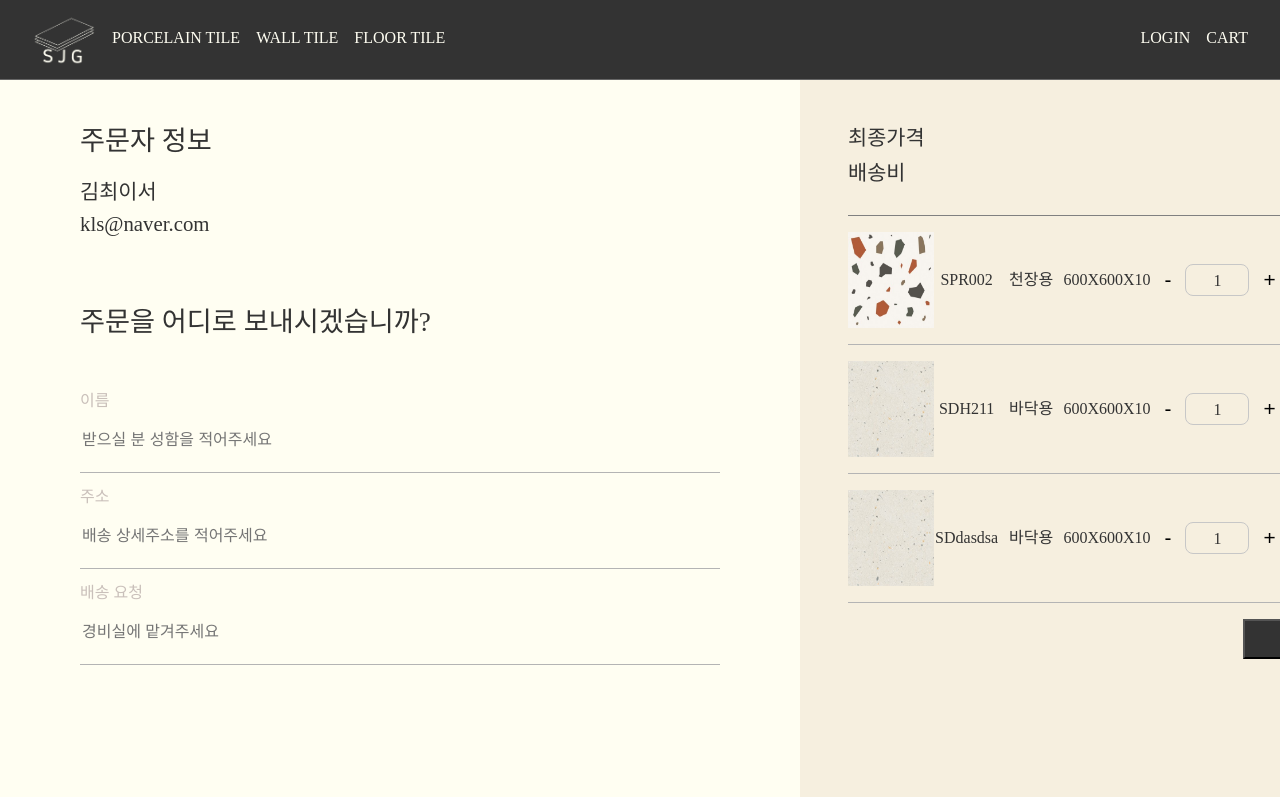
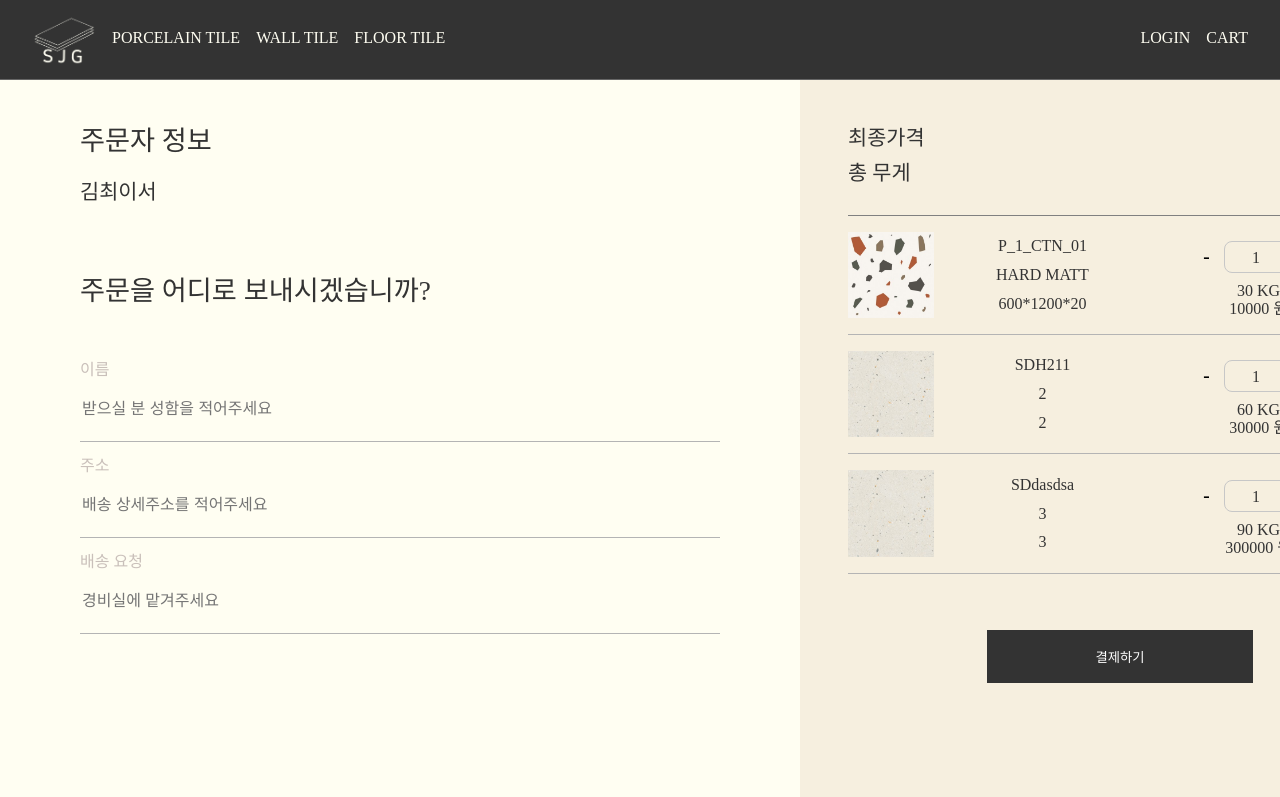
Before and after one commit to wecode-bootcamp-korea/47-1st-SujeongGwa-frontend, a React app: page /order in a window 1280 px wide. Shown: the top 797 px of the page. Built offline with nearby package versions, Linux system fonts and the light colour scheme.

Commit message:
add: 수량변경 및 결제 버튼 기능 구현

```diff
--- a/public/data/order.json
+++ b/public/data/order.json
@@ -1,34 +1,35 @@
 {
-  "item": [
+  "data": [
     {
-      "id": "1",
-      "name": "SPR002",
-      "size": "600X600X10",
+      "id": "363",
+      "sub_category_id": "600*1200*20",
+      "surface_type_id": "HARD MATT",
+      "name": "P_1_CTN_01",
       "weight": "30",
       "type": "천장용",
-      "price": "10000",
-      "count": "5",
-      "imageUrl": "images/6.jpg"
+      "price": "10000.00",
+      "sell_counts": "5",
+      "image_url": "images/6.jpg"
     },
     {
       "id": "2",
+      "sub_category_id": 2,
+      "surface_type_id": 2,
       "name": "SDH211",
-      "size": "600X600X10",
       "weight": "60",
-      "type": "바닥용",
-      "price": "30000",
-      "count": "3",
-      "imageUrl": "images/11.jpg"
+      "price": "30000.00",
+      "sell_counts": "3",
+      "image_url": "images/11.jpg"
     },
     {
       "id": "3",
+      "sub_category_id": 3,
+      "surface_type_id": 3,
       "name": "SDdasdsa",
-      "size": "600X600X10",
       "weight": "90",
-      "type": "바닥용",
-      "price": "300000",
-      "count": "7",
-      "imageUrl": "images/11.jpg"
+      "price": "300000.00",
+      "sell_counts": "7",
+      "image_url": "images/11.jpg"
     }
   ]
 }
--- a/src/pages/Order/Order.js
+++ b/src/pages/Order/Order.js
@@ -1,6 +1,7 @@
 import React, { useState, useEffect } from 'react';
 import './Order.scss';
 import Count from '../../components/Count/Count';
+import { useNavigate } from 'react-router-dom';
 
 const Order = () => {
   const [items, setItems] = useState([]);
@@ -8,15 +9,16 @@ const Order = () => {
   const [users, setUsers] = useState([]);
   const [weights, setTotalWeight] = useState(0);
   const [prices, setTotalPrice] = useState(0);
+  const navigate = useNavigate();
 
   useEffect(() => {
     fetch('./data/order.json')
       .then(res => res.json())
       .then(data => {
-        setItems(data.item);
-        setOriginalItems(data.item);
-        setTotalWeight(calculateTotalWeight(data.item));
-        setTotalPrice(calculateTotalPrice(data.item));
+        setItems(data.data);
+        setOriginalItems(data.data);
+        setTotalWeight(calculateTotalWeight(data.data));
+        setTotalPrice(calculateTotalPrice(data.data));
       });
   }, []);
 
@@ -47,11 +49,47 @@ const Order = () => {
   };
 
   const calculateTotalWeight = items => {
-    return items.reduce((total, item) => total + item.weight, 0);
+    return items.reduce((total, item) => total + Number(item.weight), 0);
   };
 
   const calculateTotalPrice = items => {
     return items.reduce((total, item) => total + Number(item.price), 0);
+  };
+
+  const [inputValues, setInputValues] = useState({});
+  const handleInputValue = e => {
+    const { name, value } = e.target;
+    setInputValues(prevValues => ({
+      ...prevValues,
+      [name]: value,
+    }));
+  };
+  const totalWeight = weights;
+  const showAlert = totalWeight > 1000;
+
+  //post요청시
+  const postProduct = () => {
+    fetch('api/oder/주문번호', {
+      method: 'POST',
+      headers: {
+        'Content-Type': 'application/json;charset=utf-8',
+      },
+      body: JSON.stringify({
+        address: inputValues.address,
+        total_price: prices,
+        total_weight: weights,
+      }),
+    })
+      .then(res => {
+        return res.json();
+      })
+      .then(data => {
+        if (data.message === 'CREATE_USER_SUCCESS!') {
+          navigate('/orderResult');
+        } else if (data.message === '백엔드 메세지') {
+          alert('구매에 실패하였습니다.');
+        }
+      });
   };
 
   return (
@@ -60,23 +98,28 @@ const Order = () => {
         <div className="buyerInfo" key={el.id}>
           <h1>주문자 정보</h1>
           <p className="userInfo"> {el.name} </p>
-          <p className="userInfo"> {el.email}</p>
           <div className="shippingAddress">
             <h2>주문을 어디로 보내시겠습니까?</h2>
             <div className="orderTypeName"> 이름</div>
             <input
               className="name input"
+              name="name"
               placeholder="받으실 분 성함을 적어주세요"
+              onChange={handleInputValue}
             />
             <div className="orderTypeName">주소</div>
             <input
               className="address input"
               placeholder="배송 상세주소를 적어주세요"
+              name="address"
+              onChange={handleInputValue}
             />
             <div className="orderTypeName">배송 요청</div>
             <input
               className="detailAddress input"
               placeholder="경비실에 맡겨주세요"
+              name="memo"
+              onChange={handleInputValue}
             />
           </div>
         </div>
@@ -85,30 +128,32 @@ const Order = () => {
         <div className="payBox">
           <div className="indexBox">
             <p className="resultText"> 최종가격</p>
-            <p className="resultText"> 배송비</p>
+            <p className="resultText"> 총 무게</p>
           </div>
           <div className="final">
             <p className="resultText">{prices} 원</p>
-            <p className="resultText">0 원</p>
+            <p className="resultText">{weights} KG</p>
           </div>
         </div>
         {items.map(el => (
           <div className="total" key={el.id}>
             <div className="item">
               <img
-                src={el.imageUrl}
+                src={el.image_url}
                 alt="perchaseProduct"
                 className="perchaseImage"
               />
               <div className="perchaseOption">
                 <p className="descriptionOption">{el.name}</p>
-                <p className="descriptionOption">{el.type}</p>
-                <p className="descriptionOption">{el.size}</p>
+                <p className="descriptionOption">{el.surface_type_id}</p>
+                <p className="descriptionOption">{el.sub_category_id}</p>
               </div>
               <div className="perchaseOption">
                 <Count
+                  className="count"
                   count={el.count}
                   setCount={newCount => setCountArray(el.id, newCount)}
+                  isDisabled={showAlert}
                 />
                 <p className="descriptionOption">{el.weight} KG</p>
                 <p className="descriptionOption">{Number(el.price)} 원</p>
@@ -122,9 +167,23 @@ const Order = () => {
           </div>
         ))}
         <div className="buttonBox">
-          <button type="submit" className="payment">
+          <button
+            type="submit"
+            className="payment"
+            onClick={() => {
+              navigate('/orderResult');
+            }}
+            disabled={showAlert}
+          >
             결제하기
           </button>
+          {showAlert && (
+            <div className="alertTextBox">
+              <p className="alertText">
+                무게는 1000Kg 이상 구매하실 수 없습니다.
+              </p>
+            </div>
+          )}
         </div>
       </div>
     </div>
--- a/src/pages/Order/Order.scss
+++ b/src/pages/Order/Order.scss
@@ -90,11 +90,17 @@
 
       .perchaseOption {
         display: grid;
-        grid-template-columns: repeat(3, 1fr);
+        grid-template-rows: auto;
         text-align: center;
         align-items: center;
-        width: 1000px;
+        width: 1500px;
         margin: 0 auto;
+
+        .count {
+          margin: 0;
+          align-items: center;
+          justify-content: center;
+        }
       }
 
       .deleteBox {
@@ -109,14 +115,25 @@
 
     .buttonBox {
       display: flex;
-      justify-content: flex-end;
+      flex-direction: column;
+      justify-content: space-between;
       padding: 1em;
+      align-items: center;
+
+      .alertTextBox {
+        .alertText {
+          margin-top: 2em;
+          color: #ff0000;
+        }
+      }
 
       .payment {
         background-color: #333;
+        border: 0;
         color: white;
-        width: 10em;
-        height: 3em;
+        margin-top: 3em;
+        width: 20em;
+        height: 4em;
       }
     }
   }
```
